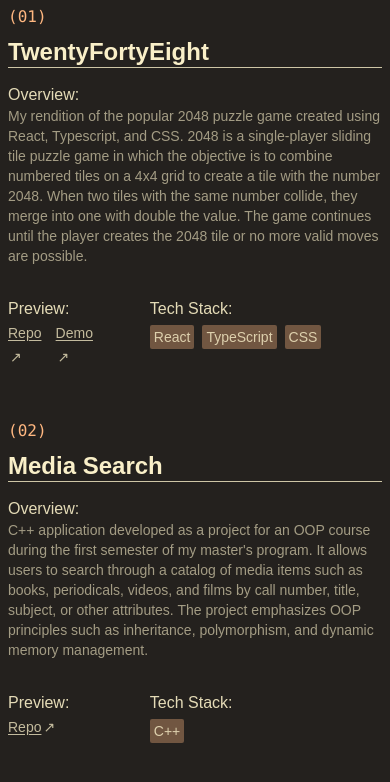
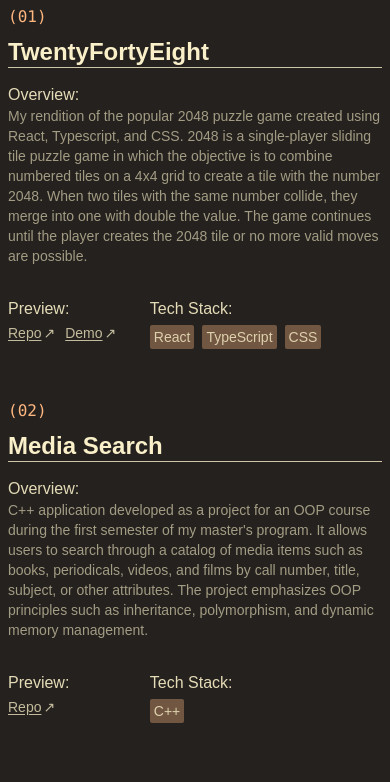
Before and after one commit to alex-escobar-h/portfolio, a Next.js app: page / in a window 390 px wide. Shown: the part 2253-3035 px from the top of the page. Built offline with nearby package versions, Linux system fonts and the light colour scheme; a web font is replaced by a local one.

Commit message:
Fix grid span for preview

```diff
--- a/app/layout.tsx
+++ b/app/layout.tsx
@@ -1,3 +1,4 @@
+import { SpeedInsights } from "@vercel/speed-insights/next";
 import type { Metadata } from "next";
 import "./globals.css";
 import { inter } from "@/utils/fonts";
@@ -26,7 +27,10 @@ export default function RootLayout({
 }>) {
   return (
     <html lang='en'>
-      <body className={`${inter.className}`}>{children}</body>
+      <body className={`${inter.className}`}>
+        {children}
+        <SpeedInsights />
+      </body>
     </html>
   );
 }
--- a/components/project/ShowcaseItem.tsx
+++ b/components/project/ShowcaseItem.tsx
@@ -128,7 +128,7 @@ export default function ShowcaseItem({
         {/* Stack end ========================= */}
 
         {/* Preview start ======================= */}
-        <div className='row-start-4 col-start-1 col-span-3 md:row-start-4 md:col-start-9 md:col-span-3'>
+        <div className='row-start-4 col-start-1 col-span-4 md:row-start-4 md:col-start-9 md:col-span-3'>
           <h4 className='sc-subtitle text-base-content-100/90 '>Preview:</h4>
           <ul className='flex gap-x-2 overflow-hidden'>
             {links.map((link, idx) => (
```
